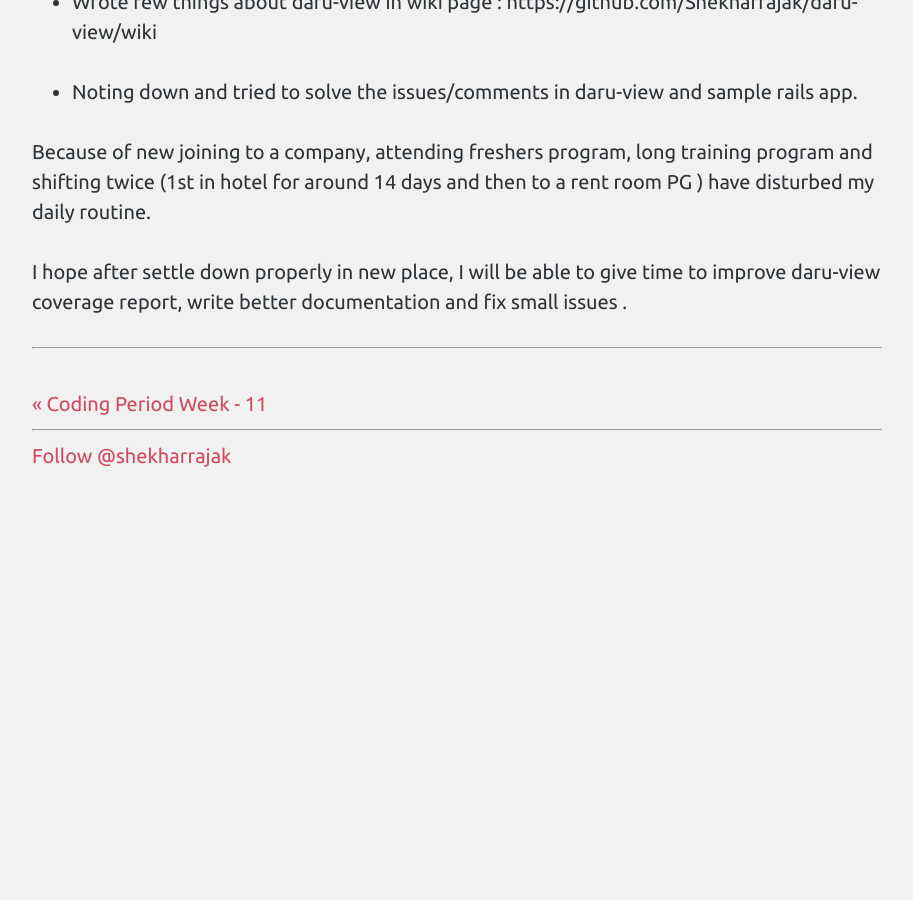
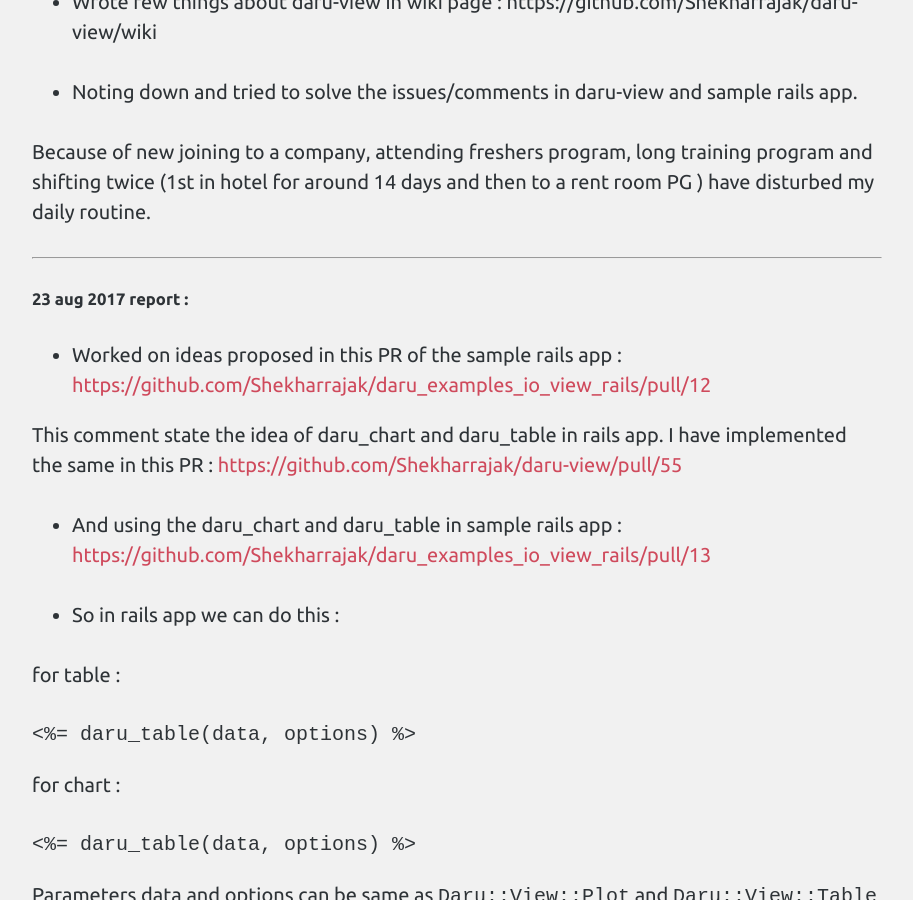
Before and after one commit to Shekharrajak/shekharrajak.github.io, a Jekyll site: the page built from _posts/gsoc17_posts/2017-8-20-Coding-Period-Week-12.md, in a window 1280 px wide and 900 px high, scrolled down 1113 px. Shown: the whole window, without its empty margins (183-1096 px from the left). Built offline with Jekyll 4.4.1, drawn with Linux system fonts in a browser that asks for light colours; nearby versions of some CDN libraries; comment, search, counter and statistics services are not loaded; before the commit the page ends 1644 px from its top, so only the background shows below that; some of the changed text lies outside the part shown.

Commit message:
week 12 edited, gsoc 2017

`````diff
--- a/_posts/gsoc17_posts/2017-8-20-Coding-Period-Week-12.md
+++ b/_posts/gsoc17_posts/2017-8-20-Coding-Period-Week-12.md
@@ -23,6 +23,31 @@
 
 Because of new joining to a company, attending freshers program, long training program  and shifting twice (1st in hotel for around 14 days and then to a rent room PG ) have disturbed my daily routine.
 
-I hope after settle down properly in new place, I will be able to give time to improve daru-view coverage report, write better documentation and fix small issues .
 
 -------------------------------------------------
+
+##### 23 aug 2017 report :
+
+- Worked on ideas proposed in this PR of the sample rails app :[ https://github.com/Shekharrajak/daru_examples_io_view_rails/pull/12]( https://github.com/Shekharrajak/daru_examples_io_view_rails/pull/12)
+
+This comment state the idea of daru_chart and daru_table in rails app. I have implemented the same in this PR : [https://github.com/Shekharrajak/daru-view/pull/55](https://github.com/Shekharrajak/daru-view/pull/55)
+
+- And using the daru_chart and daru_table in sample rails app : [https://github.com/Shekharrajak/daru_examples_io_view_rails/pull/13](https://github.com/Shekharrajak/daru_examples_io_view_rails/pull/13)
+
+- So in rails app we can do this :
+
+for table :
+
+````
+<%= daru_table(data, options) %>
+```
+
+for chart :
+
+```
+<%= daru_table(data, options) %>
+```
+
+Parameters data and options can be same as `Daru::View::Plot` and `Daru::View::Table` .
+
+-------------------------------------------------
`````
